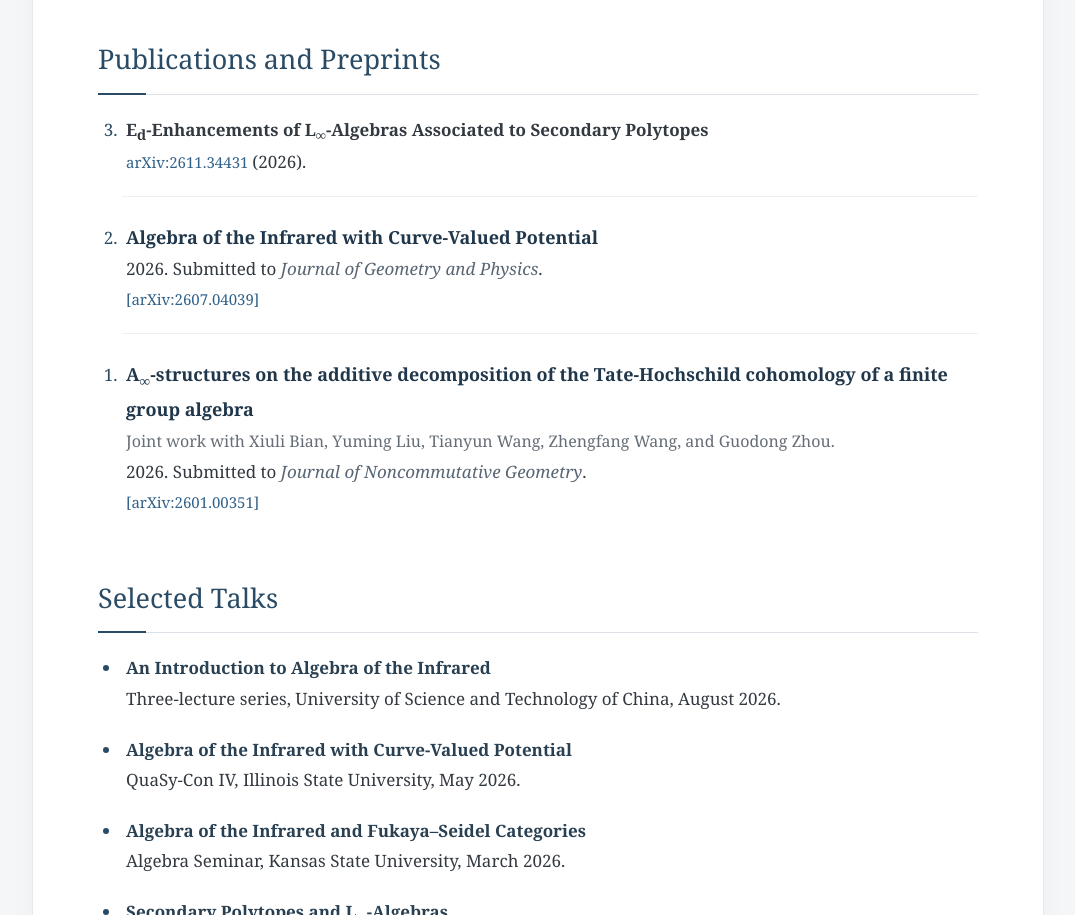
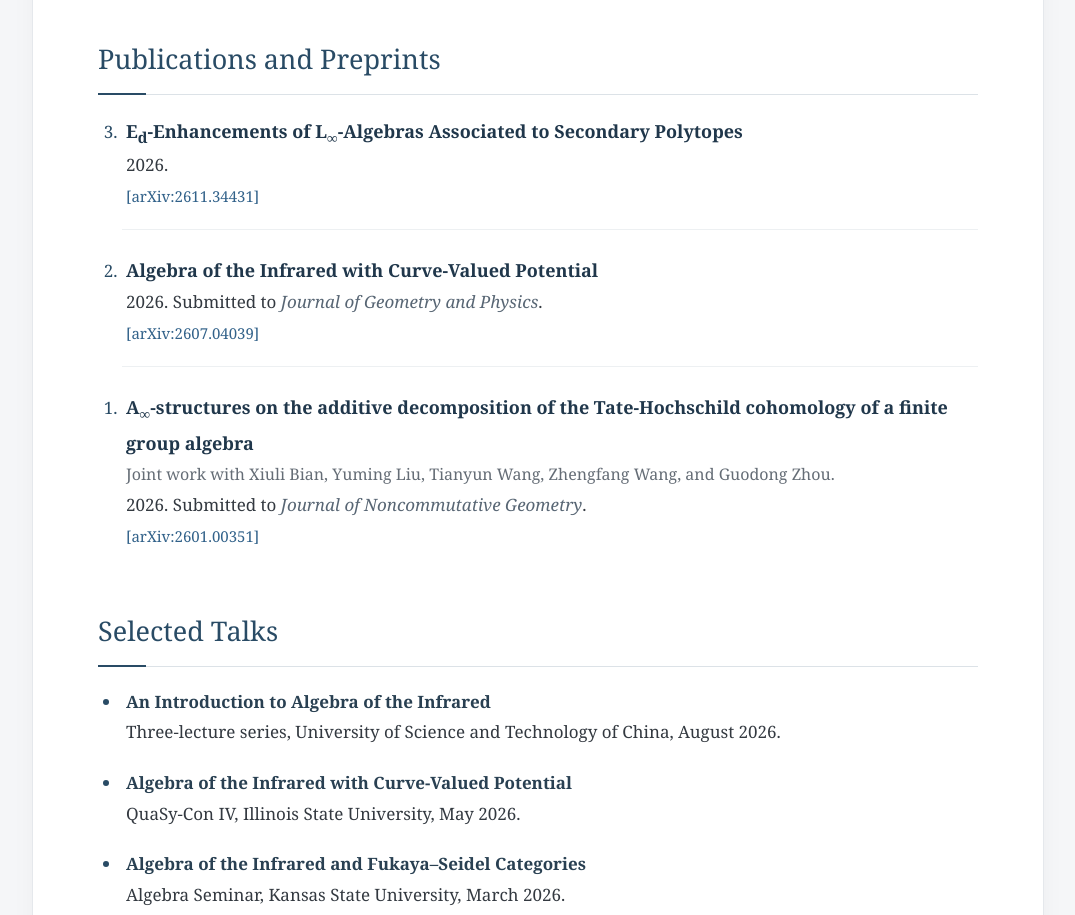
Before and after one commit to longfeili-math/longfeili-math, a plain HTML site: page index.html in a window 1280 px wide. Shown: the part 1087-2002 px from the top of the page, without its empty margins (102-1177 px from the left). Drawn offline with Linux system fonts and the light colour scheme.

Commit message:
Update index.html

```diff
--- a/index.html
+++ b/index.html
@@ -409,17 +409,21 @@
 
     <ol reversed>
 
+
 <li>
-  <strong>
-    E<sub>d</sub>-Enhancements of
-    L<sub>&infin;</sub>-Algebras Associated to Secondary Polytopes
-  </strong><br>
-  <a href="https://arxiv.org/abs/2611.34431"
-     target="_blank" rel="noopener noreferrer">
-    arXiv:2611.34431
-  </a>
-  (2026).
+    <span class="paper-title">
+        E<sub>d</sub>-Enhancements of
+        L<sub>&infin;</sub>-Algebras Associated to Secondary Polytopes
+    </span>
+    <br>
+    2026.
+    <br>
+    <a href="https://arxiv.org/abs/2611.34431"
+       target="_blank" rel="noopener">
+        [arXiv:2611.34431]
+    </a>
 </li>
+
 
 
         <li>
```
